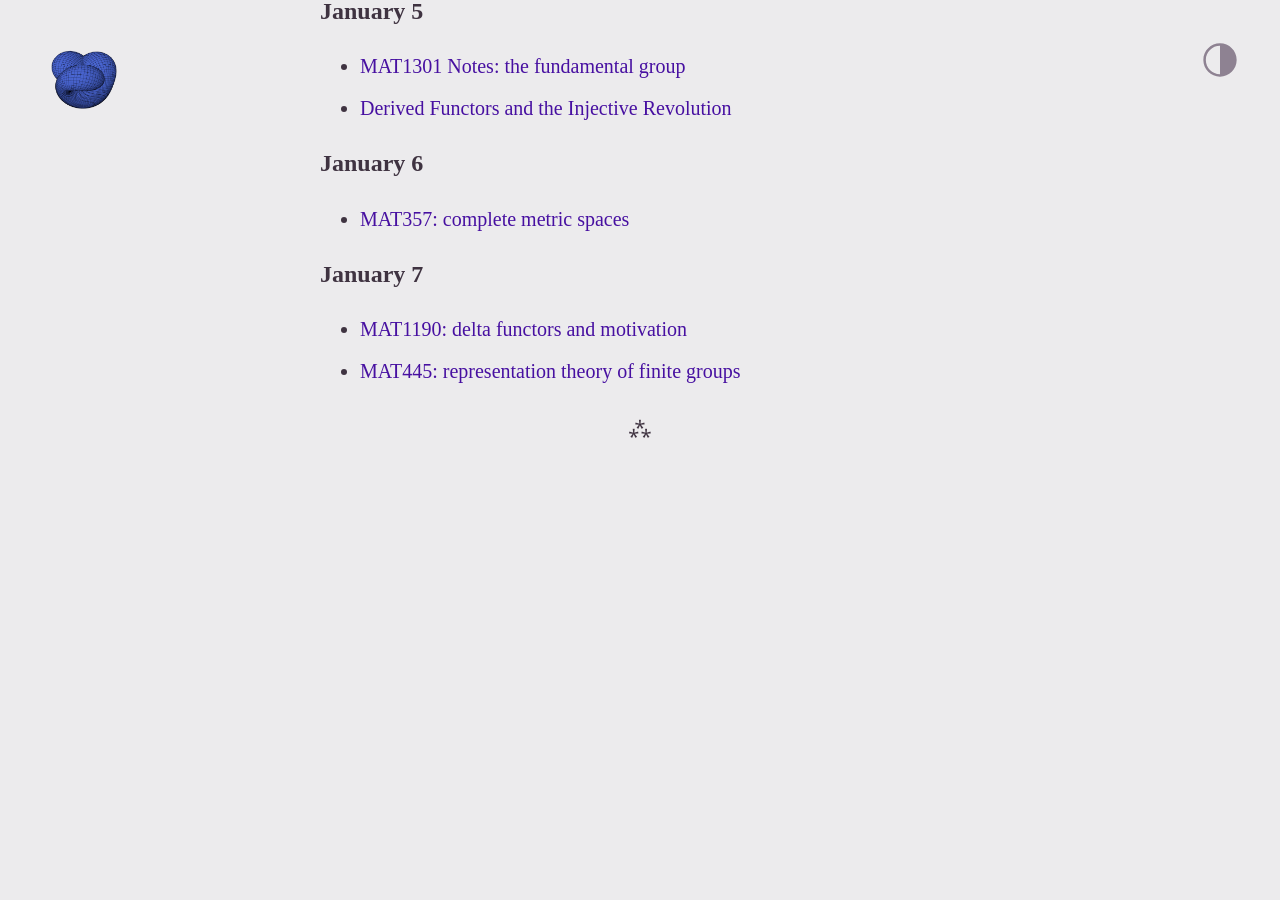
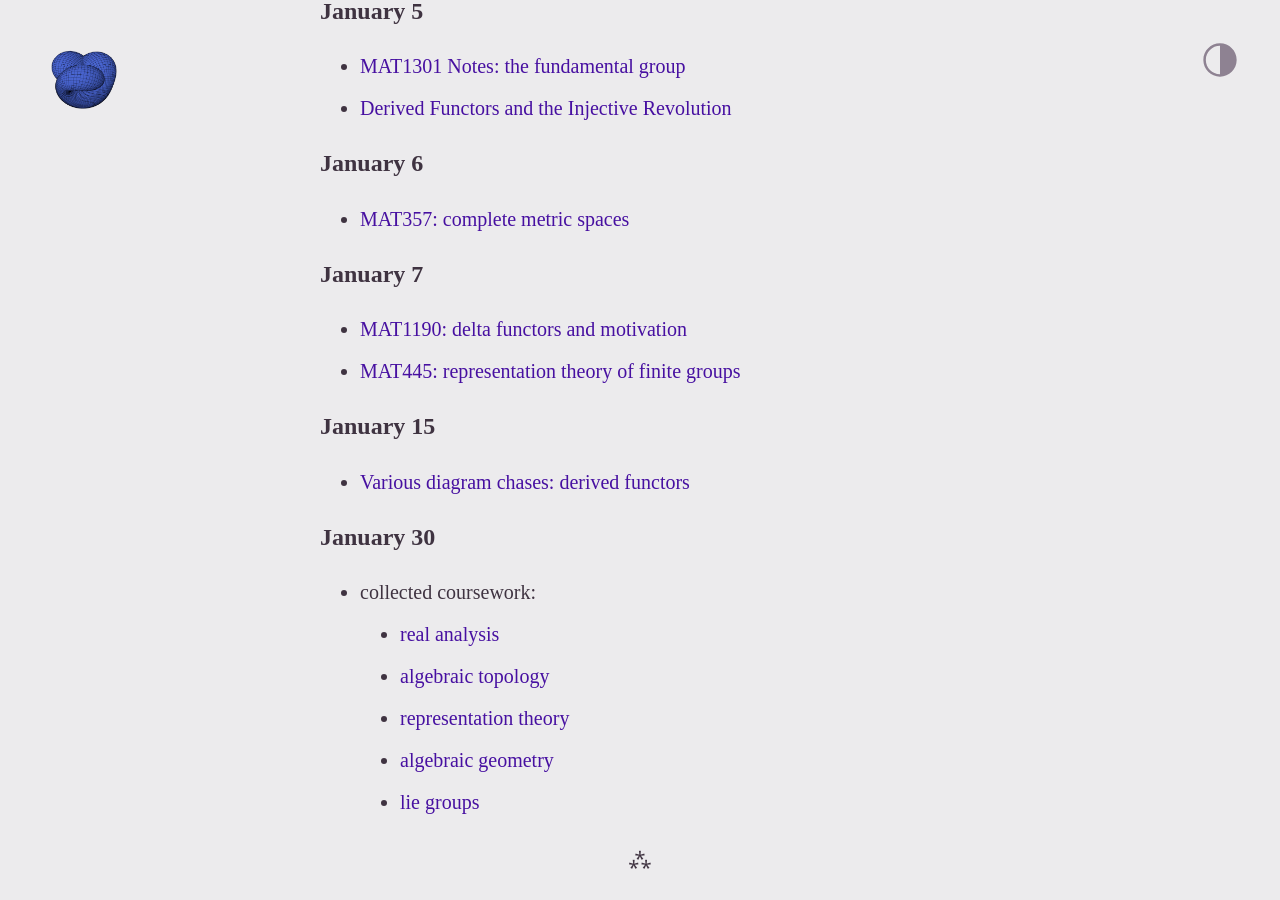
Before and after one commit to williamrygao/williamrygao.github.io, a Jekyll site: the page built from pensieve/2026-01/2026-01.md, in a window 1280 px wide and 900 px high, scrolled down 757 px. Built offline with Jekyll 4.4.1, drawn with Linux system fonts in a browser that asks for light colours; before the commit the page ends 1226 px from its top, so only the background shows below that.

```diff
--- a/pensieve/2026-01/2026-01.md
+++ b/pensieve/2026-01/2026-01.md
@@ -30,4 +30,15 @@ title: Pensieve; January 2026
 * [MAT1190: delta functors and motivation](/pensieve/2026-01/2026-01-07-motivation-derived-functors.pdf)
 * [MAT445: representation theory of finite groups](/pensieve/2026-01/2026-01-07-representation-theory-finite-gps.pdf)
 
+## January 15
+* [Various diagram chases: derived functors](/pensieve/2026-01/2026-01-15-lots-of-diagram-chases.pdf)
+
+## January 30
+* collected coursework:
+    * [real analysis](/pensieve/2026-01/2026-01-30-MAT357.pdf)
+    * [algebraic topology](/pensieve/2026-01/2026-01-30-MAT1301.pdf)
+    * [representation theory](/pensieve/2026-01/2026-01-30-MAT445.pdf)
+    * [algebraic geometry](/pensieve/2026-01/2026-01-30-MAT1190.pdf)
+    * [lie groups](/pensieve/2026-01/2026-01-30-MAT1120.pdf)
+
 ---
```
Also changed, not shown: pensieve.md (+1 -0 lines), pensieve/archive/archive.md (added, +9 -0 lines), 7 other files.
